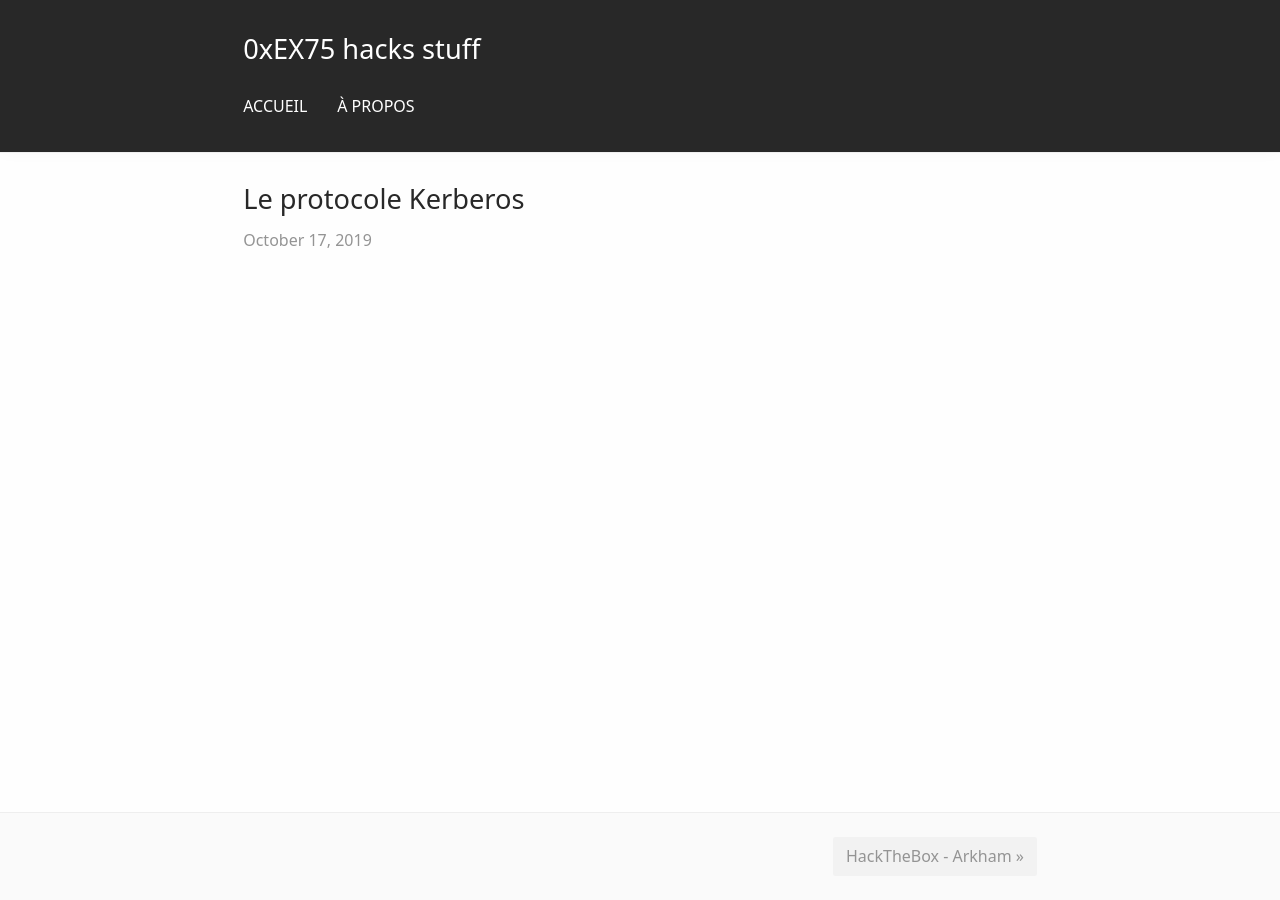
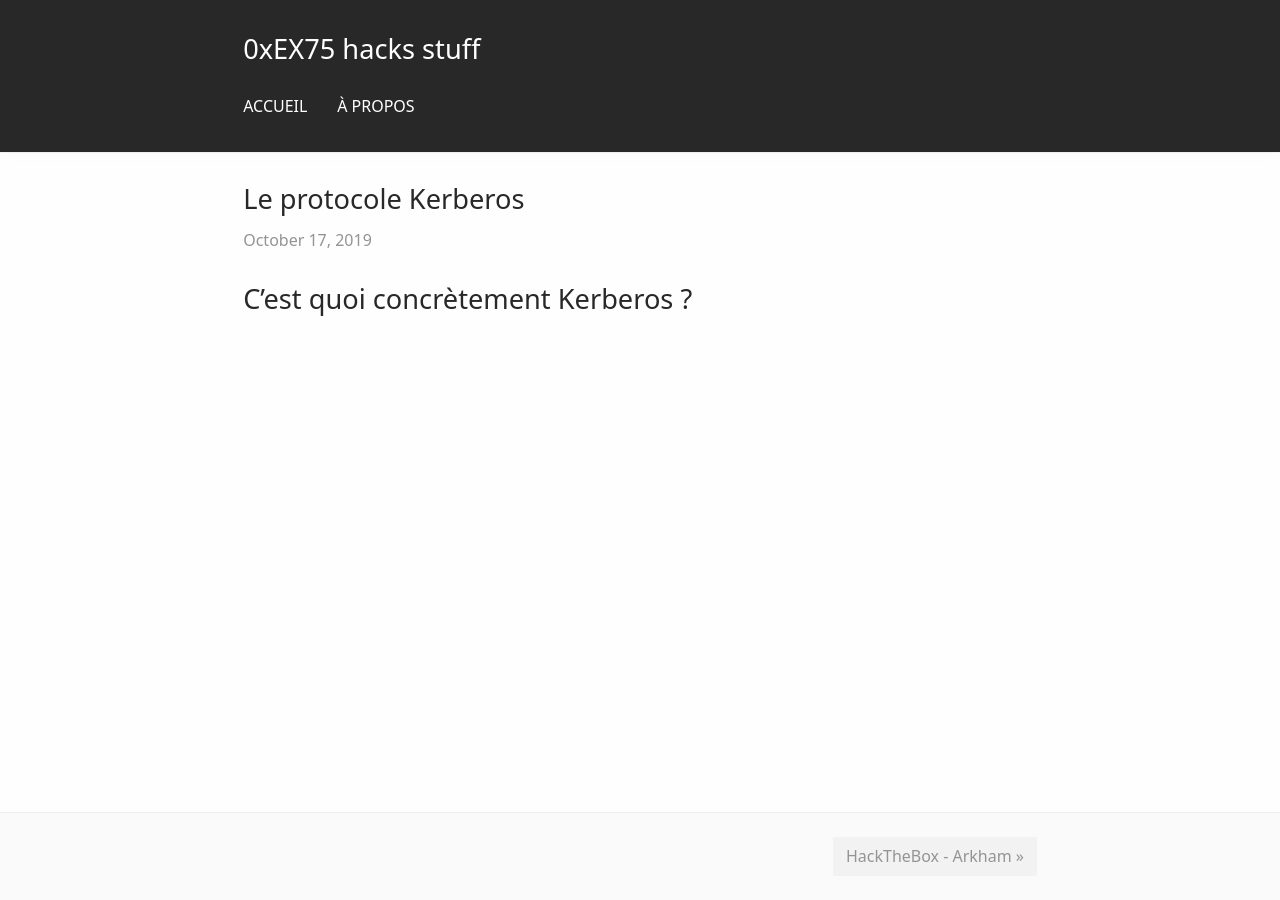
Before and after one commit to 0xex75-english/0xEX75.github.io, a Jekyll site: the page built from _posts/2019-10-17-kerberos.md, in a window 1280 px wide. Built offline with Jekyll 4.4.1, drawn with Linux system fonts in a browser that asks for light colours; our own code applies the rules of GitHub Pages for plain Markdown files.

Commit message:
Update 2019-10-17-kerberos.md

```diff
--- a/_posts/2019-10-17-kerberos.md
+++ b/_posts/2019-10-17-kerberos.md
@@ -3,3 +3,5 @@ title: "Le protocole Kerberos"
 description: clm.jpg
 tags: ["Explication du protocole Kerberos, je vais essayer de vous expliquez, comment fonctionne le protocole, de manière simple, et totalement compréhensible."]
 ---
+
+# C'est quoi concrètement Kerberos ?
```
